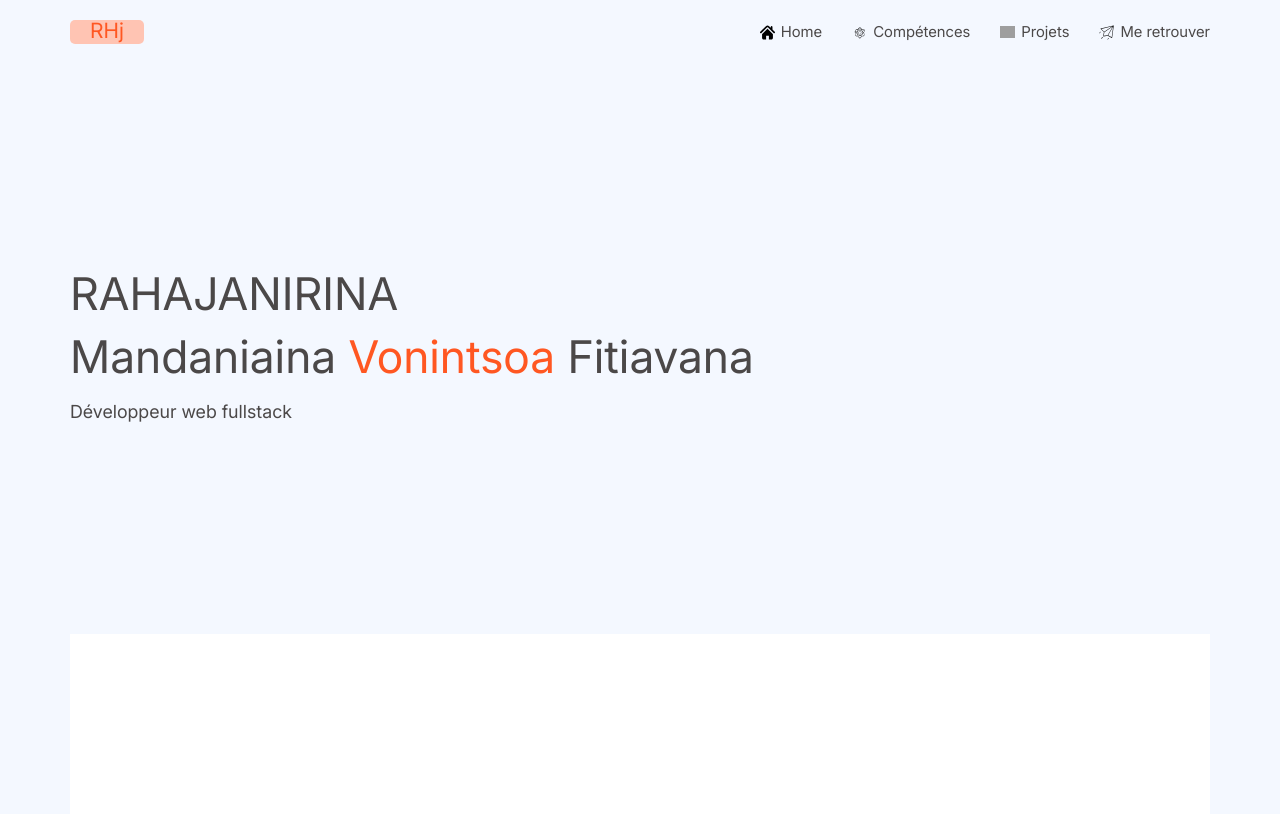
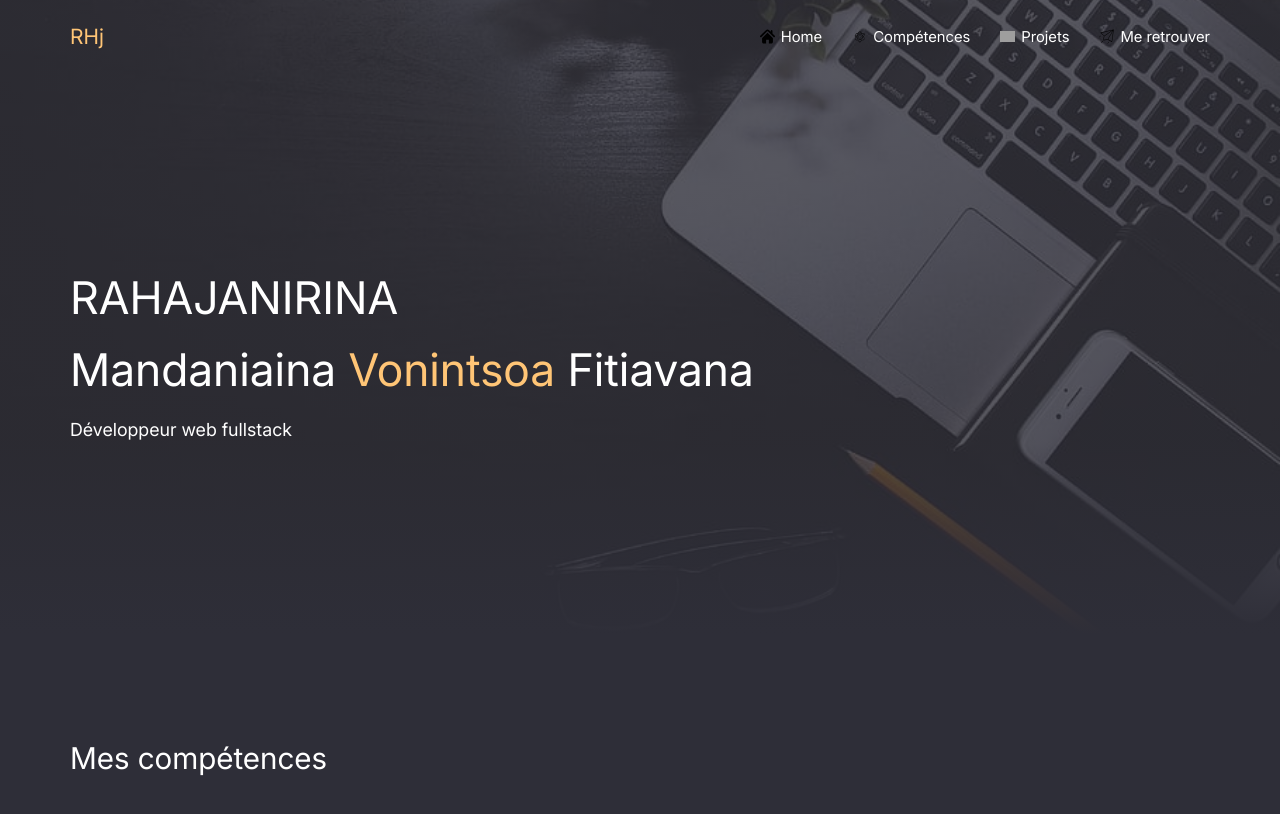
Before and after one commit to manda07tsou/portfolio, a React (Vite) app: page / in a window 1280 px wide. Shown: the top 814 px of the page. Built offline with nearby package versions, Linux system fonts and the light colour scheme; grey boxes are pictures that could not be loaded.

Commit message:
style: banniere

```diff
--- a/src/App.scss
+++ b/src/App.scss
@@ -1,6 +1,9 @@
-@import "./assets/styles/reset";
-@import "./assets/styles/variable";
-@import "./assets/styles/utils";
+@use "./assets/styles/reset";
+@use "./assets/styles/variable";
+@use "./assets/styles/utils";
+@use "./assets/styles/template";
+@use "./assets/styles/layout";
+@use "./assets/styles/header";
 
 @font-face {
   font-family:"Inter";
@@ -20,9 +23,5 @@ body{
   background-color: var(--bg);
   color: var(--color);
   line-height: 1.6;
+  height: 2000px;
 }
-
-
-@import "./assets/styles/template";
-@import "./assets/styles/layout";
-@import "./assets/styles/header";
--- a/src/Home.tsx
+++ b/src/Home.tsx
@@ -1,11 +1,9 @@
 import { Header } from "./templates/Header"
-import { Hero } from "./templates/Hero"
 import { Skills } from "./templates/Skills"
 
 export function Home(){
    return <>
       <Header/>
-      <Hero/>
       <Skills/>
    </>
 }
--- a/src/assets/styles/_header.scss
+++ b/src/assets/styles/_header.scss
@@ -1,17 +1,34 @@
+.header__container{
+   background: linear-gradient(rgb(46, 46, 56, .8) 70%, var(--bg));
+   position: relative;
+
+   &::after{
+      position: absolute;
+      left: 0;
+      top:0;
+      z-index: -1;
+      display: block;
+      content: "";
+      background-image: url("/src/assets/backgrounds/banniere.jpg");
+      background-size: cover;
+      background-position: right;
+      width: 100%;
+      height: 100%;
+   }
+}
+
 .header{
    display: flex;
    justify-content: space-between;
+   align-items: center;
    padding: 20px calc(50vw - 570px);
 }
 
+
 .logo{
    font-size: 1.4em;
-   background-color: var(--warning-soft);
    transform:skew(180deg 90deg);
-   padding: 0px 20px;
-   border-radius: 5px;
-   line-height: 1em;
-   color: var(--warning);
+   color: var(--primary);
 }
 
 .header__nav{
@@ -32,6 +49,22 @@
       width: 1em;
       margin-right: .4em;
    }
+}
+
+.hero{
+   height: 100%;
+   display: flex;
+   align-items: center;
+   height: 70vh;
+}
+
+.hero__title{
+   font-size: 3em;
+}
+
+.hero__subtitle{
+   font-size: 1.2em;
+   margin-top: 10px;
 }
 
 @media (max-width: 1140px){
@@ -84,4 +117,16 @@
          margin-right: 0;
       }
    }
+   .hero{
+      text-align: start;
    }
+
+   .hero__body{
+      margin:0;
+   }
+
+   .hero__title{
+      font-size: 2.4em;
+      line-height: 1.4;
+   }
+}
--- a/src/assets/styles/_layout.scss
+++ b/src/assets/styles/_layout.scss
@@ -2,40 +2,13 @@
    padding: var(--padding);
 }
 
-.hero{
-   height: 70vh;
-   display: flex;
-   align-items: center;
-   text-align: center;
+.section__title{
+   font-size: 2em;
 }
 
-.hero__body{
-   margin: auto;
-}
-.hero__title{
-   font-size: 2.4em;
-   line-height: 1.4;
-}
-
-.hero__subtitle{
-   font-size: 1.2em;
-   margin-top: 10px;
-}
 
 @media (min-width: 1140px){
    .section{
-      padding: 10px calc(50vw - 570px);
-   }
-
-   .hero{
-      text-align: start;
-   }
-
-   .hero__body{
-      margin:0;
-   }
-
-   .hero__title{
-      font-size: 3em;
+      padding: 100px calc(50vw - 570px);
    }
 }
--- a/src/assets/styles/_template.scss
+++ b/src/assets/styles/_template.scss
@@ -4,3 +4,7 @@
    background-color: var(--bg-light);
    // box-shadow: var(--shadow-box);
 }
+
+.box__body{
+   padding: var(--padding);
+}
--- a/src/assets/styles/_utils.scss
+++ b/src/assets/styles/_utils.scss
@@ -3,5 +3,9 @@
 }
 
 .text-warning{
-   color: var(--warning);
+   color: var(--primary);
 }
+
+.bg-light{
+   background-color: var(--bg-light);
+}
--- a/src/assets/styles/_variable.scss
+++ b/src/assets/styles/_variable.scss
@@ -1,9 +1,10 @@
 :root{
-   --bg: #f4f8ff;
-   --bg-light: #fff;
-   --color: #4b4848;
-   --warning: #ff5722;
-   --warning-soft: #ffc4b3;
+   // --bg: #272730;
+   --bg: rgb(46, 46, 56);
+   --bg-light:#313552;
+   --color:#fff;
+   --primary: #ffc576;
+   --primary-soft: #ffc4b3;
    --shadow-box: 0 0 .875rem 0 rgba(52, 58, 64, .03);
    --padding: 1rem;
 }
--- a/src/components/burger/_burger.scss
+++ b/src/components/burger/_burger.scss
@@ -1,5 +1,5 @@
 .burger{
-   background-color: var(--warning);
+   background-color: var(--primary);
    height: 2em;
    width: 2em;
    border-radius: 50%;
--- a/src/templates/Header.tsx
+++ b/src/templates/Header.tsx
@@ -1,11 +1,13 @@
 import { useState } from "react";
 import { Burger } from "../components/burger/burger";
+import { Hero } from "./Hero";
 
 export function Header(){
    const [isNavOpen, setIsNavOpen] = useState(false)
 
    const headerClass = isNavOpen ? 'nav__open':""
    return (
+      <div className="header__container">
          <header className={`header ${headerClass}`}>
             <div className="logo">RHj</div>
             <nav className="header__nav">
@@ -16,5 +18,7 @@ export function Header(){
             </nav>
             <Burger isOpen={isNavOpen} onOpen={() => {setIsNavOpen(!isNavOpen)}}/>
          </header>
+         <Hero/>
+      </div>
    )
 }
--- a/src/templates/Skills.tsx
+++ b/src/templates/Skills.tsx
@@ -1,5 +1,7 @@
 export function Skills(){
    return <section className="section skills">
-      <div className="box"></div>
+      {/* <div className="box box__body"> */}
+         <div className="section__title">Mes compétences</div>
+      {/* </div> */}
    </section>
 }
```
Also changed, not shown: src/assets/backgrounds/banniere.jpg (added). Lines whose indentation alone changed are shown as unchanged.
